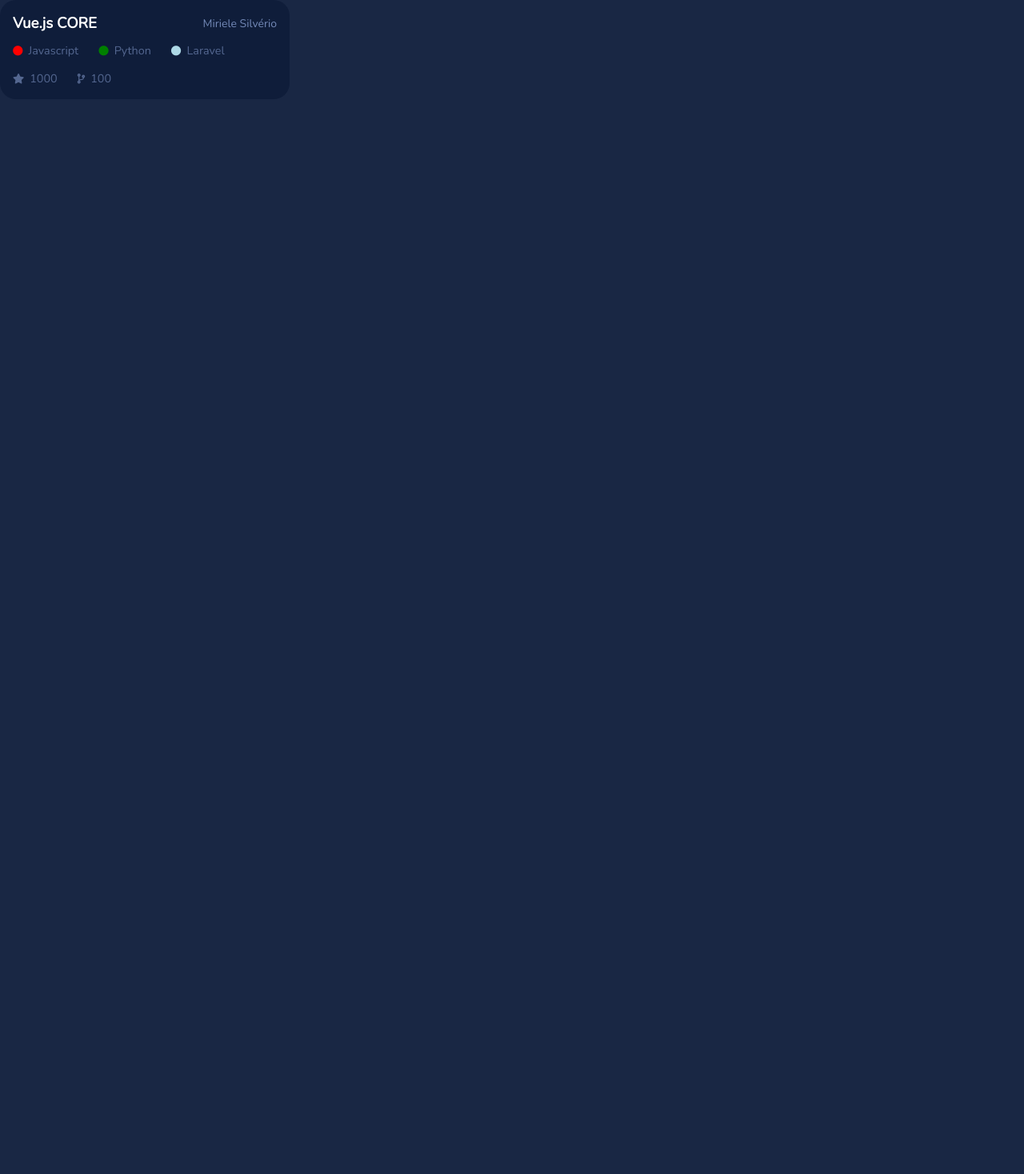
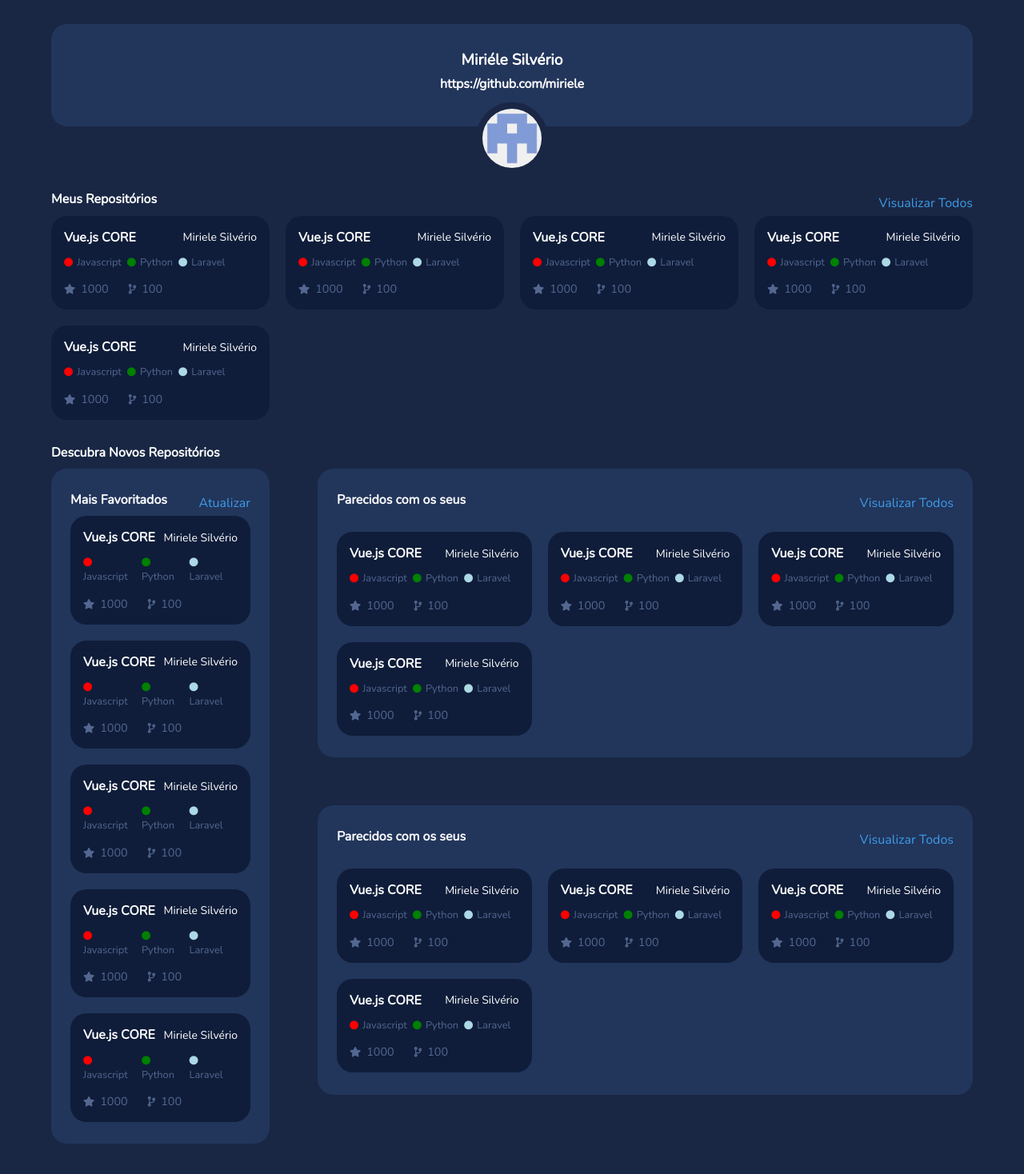
Before and after one commit to mirielesilverio/sistema-recomendacao, a Vue app: page /#/recommendation in a window 1280 px wide. Shown: the top 1468 px of the page at 80% size. Before the commit the page ends 800 px from the top, so only its background shows below. Built offline with nearby package versions, Linux system fonts and the light colour scheme.

Commit message:
layout da tela de recomendações

```diff
--- /dev/null
+++ b/src/assets/scss/card.scss
@@ -0,0 +1,47 @@
+.card {
+    background-color: #0f1d3a;
+    padding: 1rem;
+    border-radius: 20px;
+}
+
+.card-header {
+    display: flex;
+    align-items: center;
+    justify-content: space-between;
+    margin-bottom: 0.7rem;
+    .card-title {
+        color: #fff;
+        font-size: 1rem;
+    }
+}
+
+.card-body {
+    display: flex;
+    justify-content: start;
+    align-items: center;
+    font-family: 'Nunito';
+    color: #546790;
+    font-size: 0.8rem;
+    margin-bottom: 0.9rem;
+    div {
+        margin-right: 7px;
+        i {
+            margin-right: 5px;
+        }
+    }
+}
+
+.card-footer {
+    display: flex;
+    justify-content: start;
+    align-items: center;
+    font-family: 'Nunito';
+    color: #546790;
+    font-size: 0.9rem;
+    div {
+        margin-right: 25px;
+        i {
+            margin-right: 7px;
+        }
+    }
+}
--- a/src/assets/scss/custom.scss
+++ b/src/assets/scss/custom.scss
@@ -3,6 +3,7 @@
     font-family: 'Nunito', sans-serif;
     margin: 0;
     padding: 0;
+    box-sizing: border-box;
 }
 
 body {
@@ -40,6 +41,11 @@ p {
     color: #7389B7;
 }
 
+a {
+    text-decoration: none;
+    color: #3e9ce8;
+}
+
 .danger {
     color: red;
 }
--- a/src/assets/scss/recommendation.scss
+++ b/src/assets/scss/recommendation.scss
@@ -1,47 +1,144 @@
-.card {
-    background-color: #0f1d3a;
-    max-width: 330px;
-    padding: 1rem;
+h1,
+h2,
+h3,
+p {
+    color: white;
+}
+
+h1 {
+    font-size: 1.2rem;
+    margin-bottom: 0.4rem;
+}
+
+h2 {
+    font-size: 1rem;
+    margin-bottom: 0.6rem;
+}
+
+// Utils
+.container {
+    background-color: #22355b;
     border-radius: 20px;
 }
 
-.card-header {
+.section-headers {
     display: flex;
+    justify-content: space-between;
     align-items: center;
-    justify-content: space-between;
-    margin-bottom: 0.7rem;
-    .card-title {
-        color: #fff;
+    text-align: center;
+}
+
+.grid-repository {
+    margin-top: 20px;
+    display: grid;
+    grid-template-columns: repeat(4, 1fr);
+    grid-gap: 20px;
+}
+
+.grid-repository-line {
+    display: grid;
+    grid-template-columns: auto;
+    grid-gap: 20px;
+}
+
+// MainContent
+#main-content {
+    max-width: 90vw;
+    height: 100vh;
+    margin: 0 auto;
+    padding-top: 30px;
+}
+
+//UserData
+#userData {
+    position: relative;
+    display: flex;
+    flex-direction: column;
+    align-items: center;
+    justify-content: center;
+    padding: 2rem;
+    margin-bottom: 5rem;
+}
+
+#userData img {
+    position: absolute;
+    border-radius: 50%;
+    border: 8px solid #192744;
+    bottom: -60px;
+    width: 90px;
+}
+
+// MyRepositories
+#my-repositories {
+    display: grid;
+    grid-template-columns: repeat(5, 1fr);
+    grid-gap: 20px;
+    margin-bottom: 30px;
+}
+
+// Discover Repositories
+#discover-repositories {
+    display: flex;
+}
+
+#discover-repositories article>div {
+    padding: 1.7rem 1.5rem;
+    margin-bottom: 60px;
+}
+
+#discover-repositories article:first-child {
+    flex-basis: 25%;
+    margin-right: 30px;
+}
+
+#discover-repositories article:last-child {
+    flex-basis: 75%;
+    margin-left: 30px;
+}
+
+// Responsive Medias
+@media screen and (max-width: 1400px) {
+    #my-repositories {
+        grid-template-columns: repeat(4, 1fr);
+    }
+    .grid-repository {
+        grid-template-columns: repeat(3, 1fr);
     }
 }
 
-.card-body {
-    display: flex;
-    justify-content: start;
-    align-items: center;
-    font-family: 'Nunito';
-    color: #546790;
-    font-size: 0.9rem;
-    margin-bottom: 0.9rem;
-    div {
-        margin-right: 25px;
-        i {
-            margin-right: 7px;
-        }
+@media screen and (max-width: 1100px) {
+    #my-repositories {
+        grid-template-columns: repeat(3, 1fr);
+    }
+    .grid-repository {
+        grid-template-columns: repeat(2, 1fr);
     }
 }
 
-.card-footer {
-    display: flex;
-    justify-content: start;
-    align-items: center;
-    font-family: 'Nunito';
-    color: #546790;
-    font-size: 0.9rem;
-    div {
-        margin-right: 25px;
-        i {
-            margin-right: 7px;
-        }
+@media screen and (max-width: 900px) {
+    #my-repositories {
+        grid-template-columns: repeat(2, 1fr);
+    }
+    .grid-repository {
+        grid-template-columns: auto;
+    }
+    #discover-repositories article:first-child,
+    #discover-repositories article:last-child {
+        flex-basis: 50%;
+        margin-right: 30px;
     }
 }
+
+@media screen and (max-width: 600px) {
+    #my-repositories {
+        grid-template-columns: auto;
+    }
+    #discover-repositories {
+        flex-wrap: wrap;
+    }
+    #discover-repositories article:first-child,
+    #discover-repositories article:last-child {
+        flex-basis: 100%;
+        margin: 0;
+    }
+}
--- a/src/assets/scss/style.scss
+++ b/src/assets/scss/style.scss
@@ -1,3 +1,4 @@
 @import 'custom';
 @import 'discover';
+@import 'card';
 @import 'recommendation';
--- a/src/views/recommendation/Recommendation.vue
+++ b/src/views/recommendation/Recommendation.vue
@@ -1,7 +1,80 @@
 <template>
-    <div>
+  <main>
+    <div id="main-content">
+      <!--UserData-->
+      <section class="container" id="userData">
+        <h1>Miriéle Silvério</h1>
+        <h2>https://github.com/miriele</h2>
+        <img src="./../../assets/user.png" alt="" />
+      </section>
+
+      <!--MyRepositories-->
+      <div class="section-headers">
+        <h2>Meus Repositórios</h2>
+        <a href="#">Visualizar Todos</a>
+      </div>
+
+      <section id="my-repositories">
         <repository-card :cardType="1" :repository="{}"></repository-card>
+        <repository-card :cardType="1" :repository="{}"></repository-card>
+        <repository-card :cardType="1" :repository="{}"></repository-card>
+        <repository-card :cardType="1" :repository="{}"></repository-card>
+        <repository-card :cardType="1" :repository="{}"></repository-card>
+      </section>
+
+      <!-- DiscoverRepositories -->
+      <div class="section-headers">
+        <h2>Descubra Novos Repositórios</h2>
+      </div>
+
+      <section id="discover-repositories">
+
+        <article>
+          <div class="container">
+            <div class="section-headers">
+              <h2>Mais Favoritados</h2>
+              <a href="#">Atualizar</a>
+            </div>
+            <div class="grid-repository-line">
+              <repository-card :cardType="1" :repository="{}"></repository-card>
+              <repository-card :cardType="1" :repository="{}"></repository-card>
+              <repository-card :cardType="1" :repository="{}"></repository-card>
+              <repository-card :cardType="1" :repository="{}"></repository-card>
+              <repository-card :cardType="1" :repository="{}"></repository-card>
+            </div>
+          </div>
+        </article>
+
+        <article>
+          <div class="container">
+            <div class="section-headers">
+              <h2>Parecidos com os seus</h2>
+              <a href="#">Visualizar Todos</a>
+            </div>
+            <div class="grid-repository">
+              <repository-card :cardType="1" :repository="{}"></repository-card>
+              <repository-card :cardType="1" :repository="{}"></repository-card>
+              <repository-card :cardType="1" :repository="{}"></repository-card>
+              <repository-card :cardType="1" :repository="{}"></repository-card>
+            </div>
+          </div>
+          <div class="container">
+            <div class="section-headers">
+              <h2>Parecidos com os seus</h2>
+              <a href="#">Visualizar Todos</a>
+            </div>
+            <div class="grid-repository">
+              <repository-card :cardType="1" :repository="{}"></repository-card>
+              <repository-card :cardType="1" :repository="{}"></repository-card>
+              <repository-card :cardType="1" :repository="{}"></repository-card>
+              <repository-card :cardType="1" :repository="{}"></repository-card>
+            </div>
+          </div>
+        </article>
+
+      </section>
     </div>
+  </main>
 </template>
 
 <script src="./recommendation.js"></script>
```
Also changed, not shown: src/assets/user.png (added).
